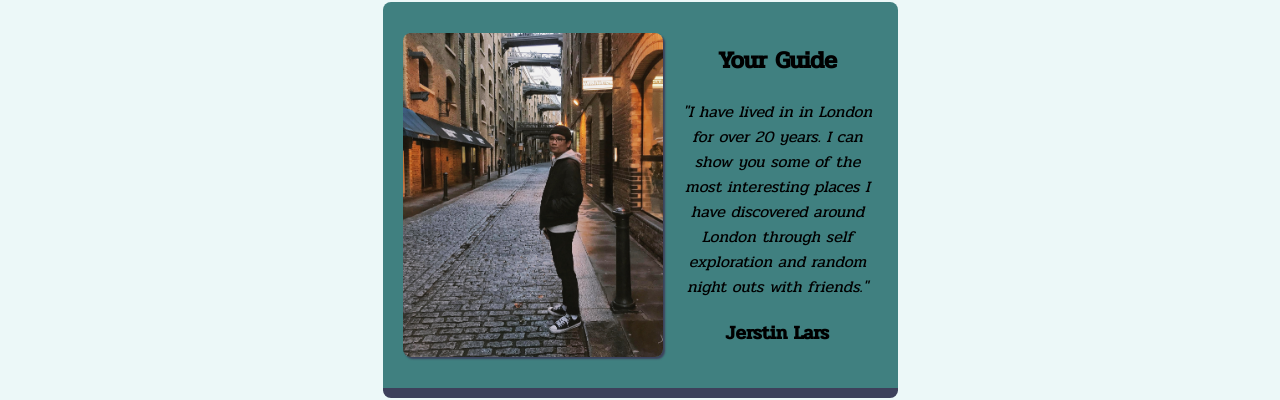
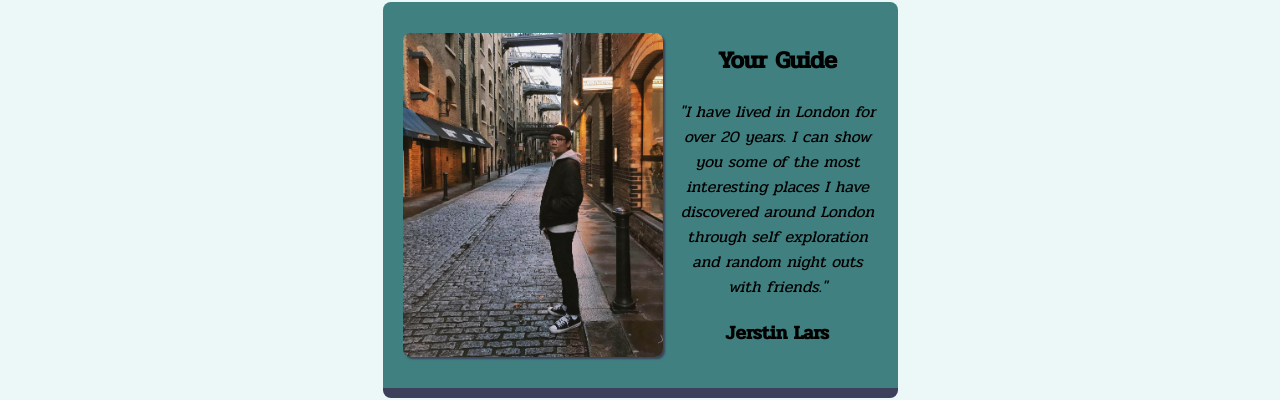
Before and after one commit to noobcoder42/Hometown-homepage, a plain HTML site: page index.html in a window 1280 px wide. Shown: the part 1315-1715 px from the top of the page. Drawn offline with Linux system fonts and the light colour scheme.

Commit message:
Update index.html
Correction on Business card section typed "in" twice

```diff
--- a/index.html
+++ b/index.html
@@ -48,7 +48,7 @@
                 <img src="images/pic-of-me.jpg" class="my-pic" alt="a picture of Jerstin posing in a goofy manner">
                 <div class="my-details">
                     <h2>Your Guide</h2>
-                    <p class="business-desc">"I have lived in in London for over 20 years. I can show you some of the most interesting places I have discovered around London through self exploration and random night outs with friends."</p>
+                    <p class="business-desc">"I have lived in London for over 20 years. I can show you some of the most interesting places I have discovered around London through self exploration and random night outs with friends."</p>
                     <h3>Jerstin Lars</h3>
                 </div>
 
```
